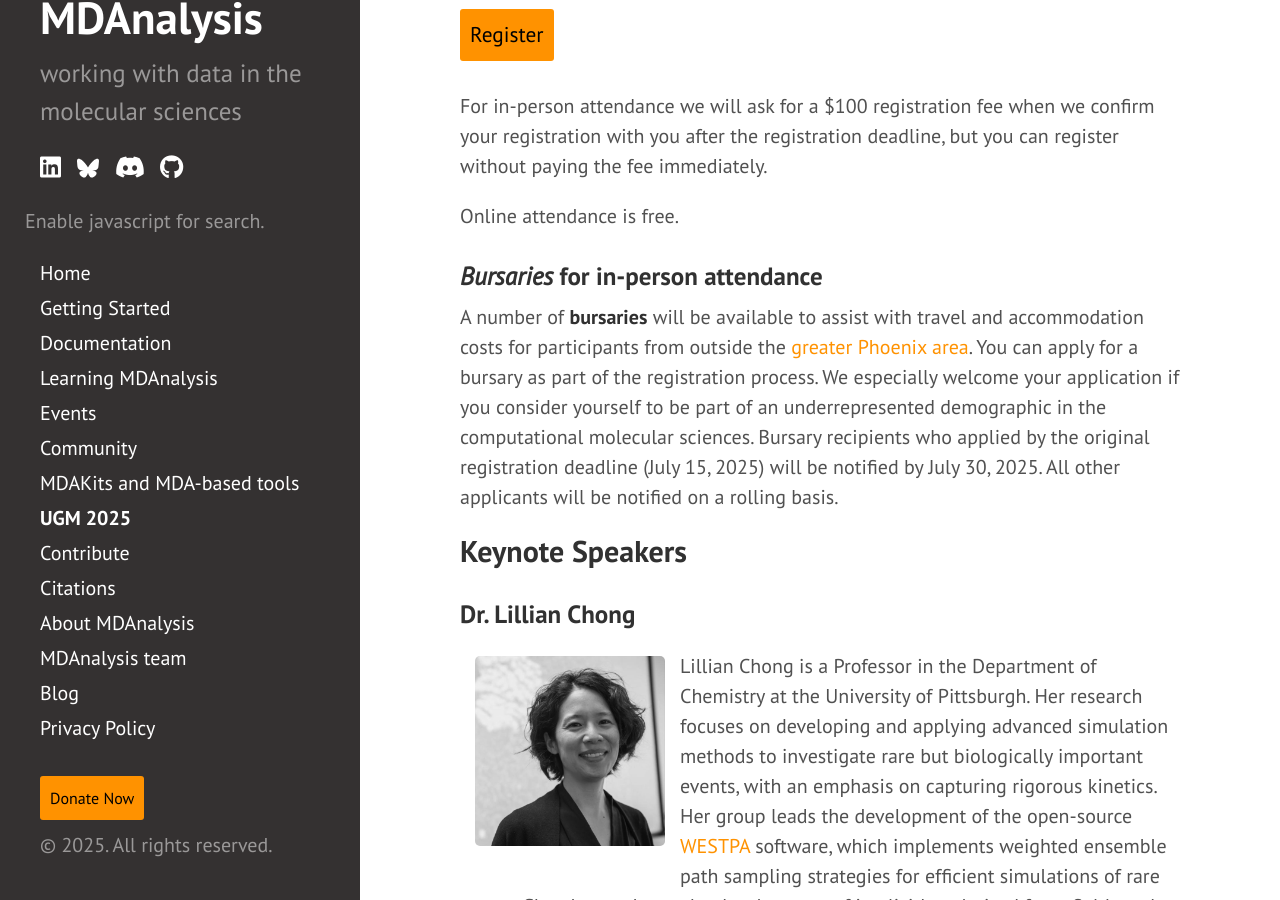
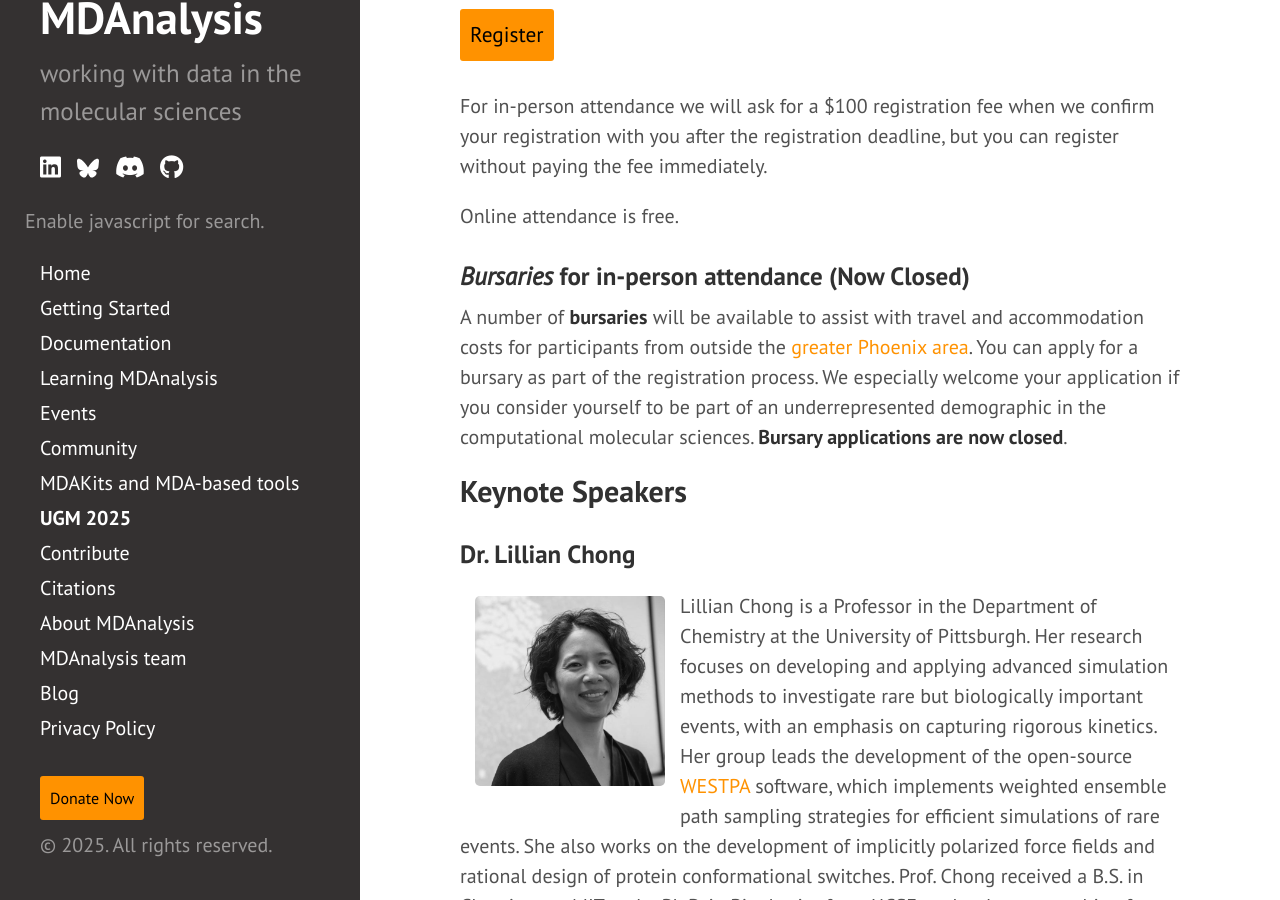
Before and after one commit to MDAnalysis/MDAnalysis.github.io, a Jekyll site: the page built from pages/ugm2025.md, in a window 1280 px wide and 900 px high, scrolled down 1829 px. Built offline with Jekyll 4.4.1, drawn with Linux system fonts in a browser that asks for light colours; comment, search, counter and statistics services are not loaded.

Commit message:
Adjusted bursary language (#479)

```diff
--- a/pages/ugm2025.md
+++ b/pages/ugm2025.md
@@ -45,12 +45,11 @@ For in-person attendance we will ask for a $100 registration fee when we confirm
 
 Online attendance is free.
 
-### *Bursaries* for in-person attendance
+### *Bursaries* for in-person attendance (Now Closed)
 A number of **bursaries** will be available to assist with travel and accommodation costs for participants from outside the [greater Phoenix
 area](https://en.wikipedia.org/wiki/Phoenix_metropolitan_area). You can apply for a bursary as part of the registration process. We especially
 welcome your application if you consider yourself to be part of an underrepresented demographic in the computational molecular sciences.
-Bursary recipients who applied by the original registration deadline (July 15, 2025) will be notified by July 30, 2025. All other applicants will
-be notified on a rolling basis.
+**Bursary applications are now closed**.
 
 ## Keynote Speakers
 
```
